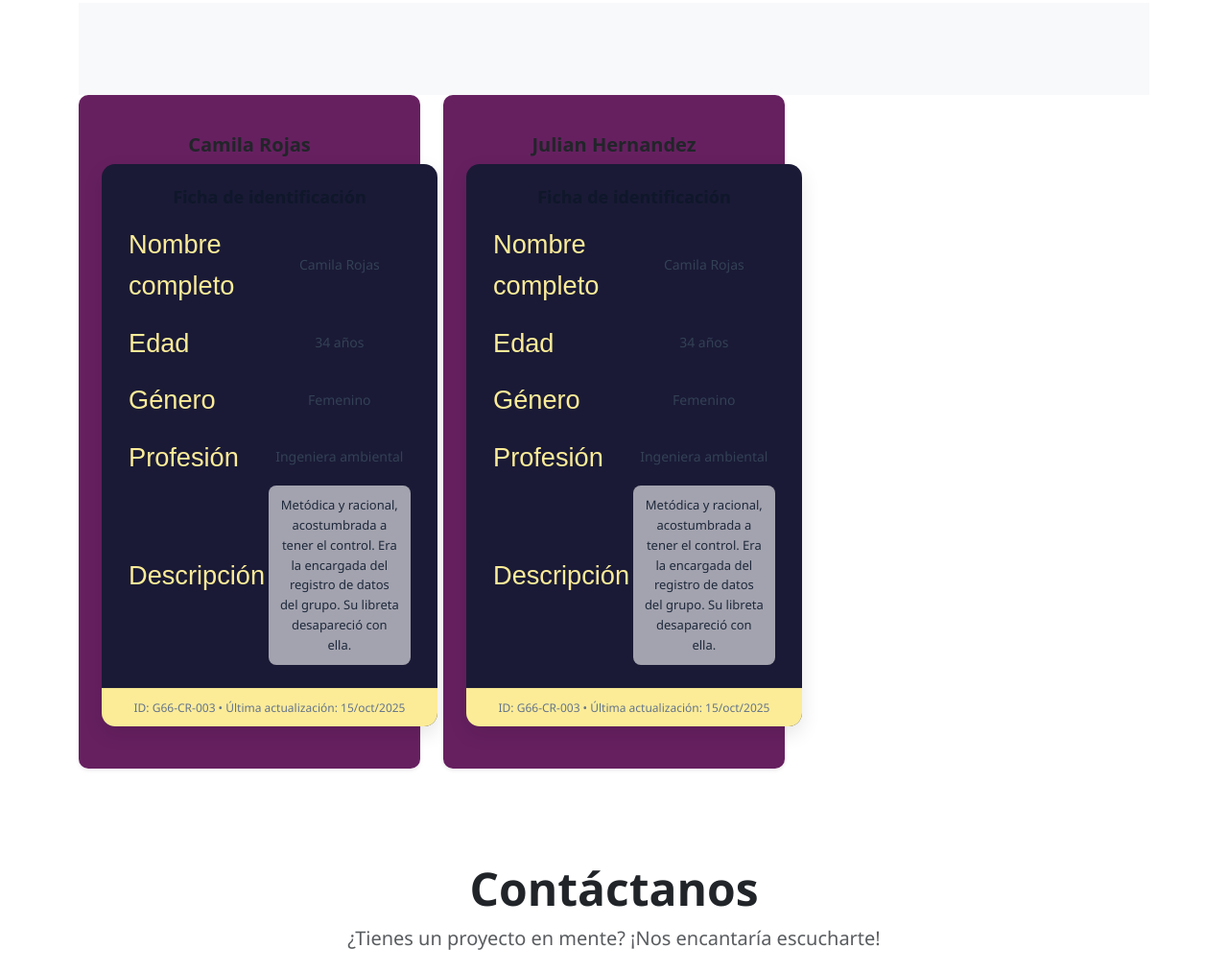
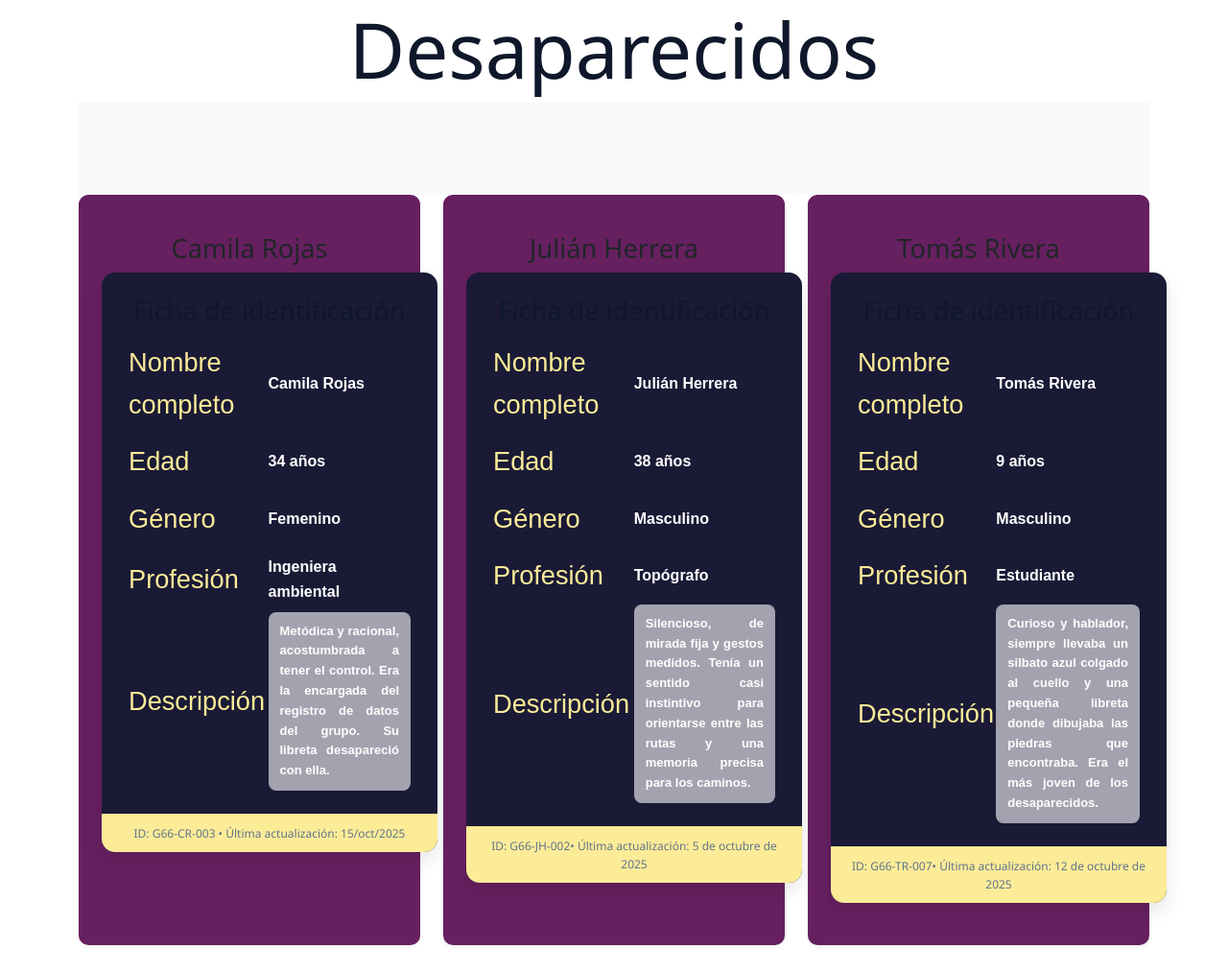
Before and after one commit to Sant-AB/RepGrup1, a website: page public/index.html in a window 1280 px wide. Shown: the part 2330-3343 px from the top of the page at 96% size. Drawn offline with nearby package versions, Linux system fonts and the light colour scheme; files whose address does not match are found by name; a web font is replaced by a local one.

Commit message:
Versión final

```diff
--- a/public/css/styles.css
+++ b/public/css/styles.css
@@ -18,11 +18,15 @@
         "YPN1" 0,
         "YPN2" 0;
 }
+
+
+
 .Tipo-nom {
      font-family: "Bitcount Single Ink", system-ui;
     font-optical-sizing: auto;
-    font-weight: 800;
+    font-weight: 1100;
     font-style: normal;
+    font-size:1.7rem;
 }
 
 .Tipo-tituseg {
@@ -50,6 +54,23 @@
     font-weight: 600;
     font-style: normal;
     font-size: 1.3rem;
+    text-align: justify;
+}
+
+.Titulo-desaparecidos {
+      font-family: "Bitcount Single Ink", system-ui;
+    font-optical-sizing: auto;
+    font-weight: 3000;
+    font-style: normal;
+    text-align: center;
+    font-size: 5rem;
+}
+.texto-personajes {
+    color: white  !important;
+    font-family: "galix-mono", sans-serif;
+    font-weight: 600;
+    font-style: normal;
+    font-size: 1rem;
     text-align: justify;
 }
 
@@ -220,6 +241,36 @@ body {
 .carta2:hover::before {
   opacity: 1;
 }
+.carta3 {
+  position: relative;
+  width: 350px;
+  background: #1a1a36 ;
+  border-radius: 14px;
+  overflow: hidden;
+  box-shadow: 0 8px 20px rgba(0,0,0,0.1);
+  transition: transform 0.3s ease;
+}
+
+.carta3:hover {
+  transform: translateY(-4px);
+}
+
+
+.carta3::before {
+  content: "";
+  position: absolute;
+  inset: 0;
+ background: url(../img/Niño.png) center/cover no-repeat;
+  opacity: 0;
+  transition: opacity 0.6s ease;
+  z-index: 0;
+  scale: 0.7;
+}
+
+
+.carta3:hover::before {
+  opacity: 1;
+}
 .content {
   position: relative;
   z-index: 1;
--- a/public/index.html
+++ b/public/index.html
@@ -138,7 +138,13 @@
                         naranjas: “G66 - Portal del Olvido”.
                     </p>
                 </div>
+
             </div>
+            <section class="Fondo-desparecidos">
+            <section>
+                <style></style>
+                    <h1 class="Titulo-desaparecidos">Desaparecidos</h1>
+                </section>
              <section id="services" class="py-5 bg-light"></section>
 
             <div id="Services" class="row g-4">
@@ -158,23 +164,23 @@
       <table>
         <tr>
           <th class="Tipo-tituseg">Nombre completo</th>
-          <td>Camila Rojas</td>
+          <td class="texto-personajes">Camila Rojas</td>
         </tr>
         <tr>
           <th class="Tipo-tituseg">Edad</th>
-          <td>34 años</td>
+          <td class="texto-personajes">34 años</td>
         </tr>
         <tr>
           <th class="Tipo-tituseg">Género</th>
-          <td>Femenino</td>
+          <td class="texto-personajes">Femenino</td>
         </tr>
         <tr>
           <th class="Tipo-tituseg">Profesión</th>
-          <td>Ingeniera ambiental</td>
+          <td class="texto-personajes">Ingeniera ambiental</td>
         </tr>
         <tr>
           <th class="Tipo-tituseg">Descripción</th>
-          <td class="desc">
+          <td class=" desc texto-personajes">
             Metódica y racional, acostumbrada a tener el control.
             Era la encargada del registro de datos del grupo.
             Su libreta desapareció con ella.
@@ -182,7 +188,7 @@
         </tr>
       </table>
     </div>
-    <footer>ID: G66-CR-003 • Última actualización: 15/oct/2025</footer>
+    <footer >ID: G66-CR-003 • Última actualización: 15/oct/2025</footer>
   </article>
 
 </section>
@@ -199,7 +205,7 @@
                             <div class=" bg-success text-white rounded-circle mx-auto mb-3">
 
                             </div>
-                            <h5 class="card-title Tipo-nom">Julian Hernandez</h5>
+                            <h5 class="card-title Tipo-nom">Julián Herrera</h5>
                            <section class="card-text text-muted">
                                 <article class="carta2 carta2:hover carta2::before carta2:hover::before">
     <div class="content">
@@ -207,40 +213,85 @@
       <table>
         <tr>
           <th class="Tipo-tituseg">Nombre completo</th>
-          <td>Camila Rojas</td>
+          <td class="texto-personajes">Julián Herrera</td>
         </tr>
         <tr>
           <th class="Tipo-tituseg">Edad</th>
-          <td>34 años</td>
+          <td class="texto-personajes">38 años</td>
         </tr>
         <tr>
           <th class="Tipo-tituseg">Género</th>
-          <td>Femenino</td>
+          <td class="texto-personajes">Masculino</td>
         </tr>
         <tr>
           <th class="Tipo-tituseg">Profesión</th>
-          <td>Ingeniera ambiental</td>
+          <td class="texto-personajes">Topógrafo</td>
         </tr>
         <tr>
           <th class="Tipo-tituseg">Descripción</th>
-          <td class="desc">
-            Metódica y racional, acostumbrada a tener el control.
-            Era la encargada del registro de datos del grupo.
-            Su libreta desapareció con ella.
+          <td class="desc texto-personajes">
+           Silencioso, de mirada fija y gestos medidos. Tenía un sentido casi instintivo para orientarse entre las rutas y una memoria precisa para los caminos.
           </td>
         </tr>
       </table>
     </div>
-    <footer>ID: G66-CR-003 • Última actualización: 15/oct/2025</footer>
+    <footer>ID: G66-JH-002• Última actualización: 5 de octubre de 2025</footer>
   </article>
 
 </section>
 
 </div>
 </div>
+
+</Div>
+
+<div class="col-md-4">
+                    <div class="card h-100 border-0 shadow-sm">
+                        <div class="card-body text-center p-4">
+                            <div class=" bg-success text-white rounded-circle mx-auto mb-3">
+
+                            </div>
+                            <h5 class="card-title Tipo-nom">Tomás Rivera</h5>
+                           <section class="card-text text-muted">
+                                <article class="carta3 carta3:hover carta3::before carta3:hover::before">
+    <div class="content">
+      <h1 class="Tipo-nom">Ficha de identificación</h1>
+      <table>
+        <tr>
+          <th class="Tipo-tituseg">Nombre completo</th>
+          <td class="texto-personajes">Tomás Rivera</td>
+        </tr>
+        <tr>
+          <th class="Tipo-tituseg">Edad</th>
+          <td class="texto-personajes">9 años</td>
+        </tr>
+        <tr>
+          <th class="Tipo-tituseg">Género</th>
+          <td class="texto-personajes">Masculino</td>
+        </tr>
+        <tr>
+          <th class="Tipo-tituseg">Profesión</th>
+          <td class="texto-personajes">Estudiante</td>
+        </tr>
+        <tr>
+          <th class="Tipo-tituseg">Descripción</th>
+          <td class="desc texto-personajes">
+          Curioso y hablador, siempre llevaba un silbato azul colgado al cuello y una pequeña libreta donde dibujaba las piedras que encontraba. Era el más joven de los desaparecidos.
+          </td>
+        </tr>
+      </table>
+    </div>
+    <footer>ID: G66-TR-007• Última actualización: 12 de octubre de 2025</footer>
+  </article>
+
+</section>
+
 </div>
+</div>
+
 </Div>
     <!-- Services Section -->
+</section>
 </section>
 
 
```
Also changed, not shown: public/img/Niño.png (added).
